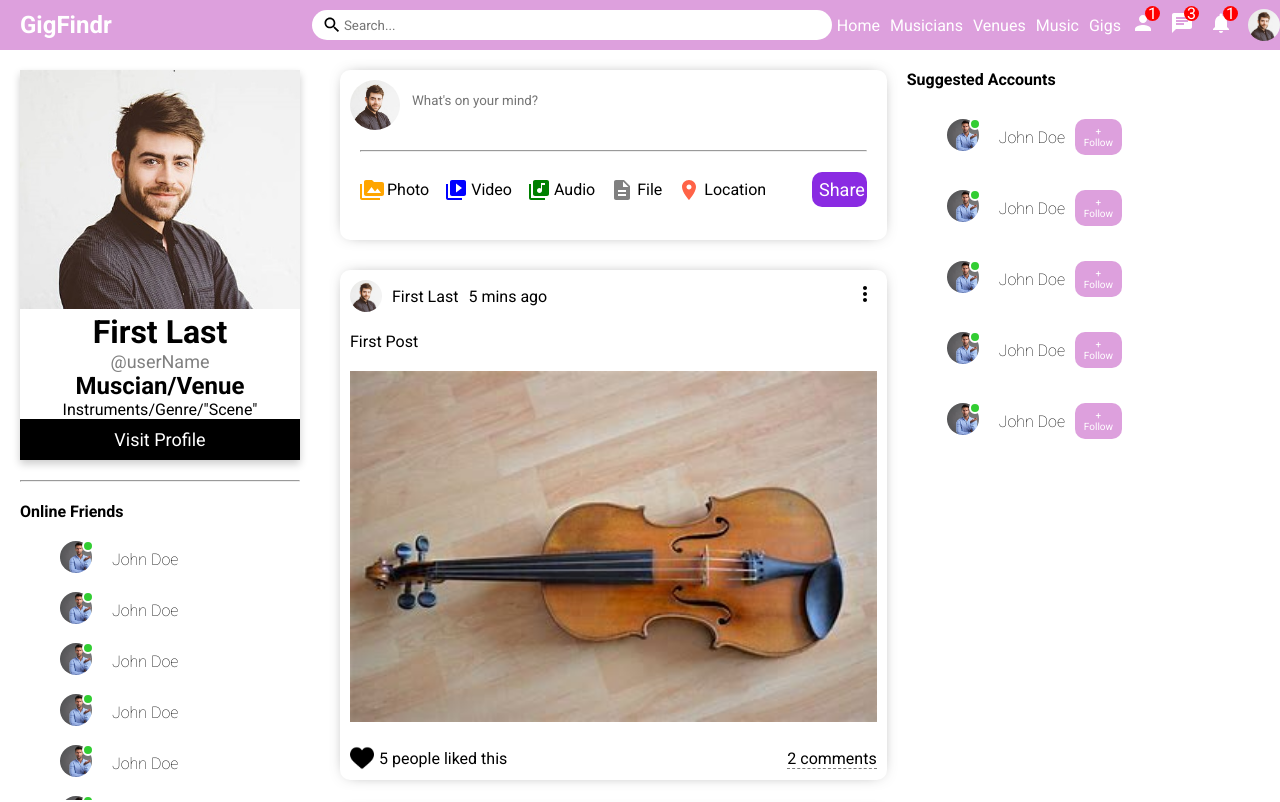
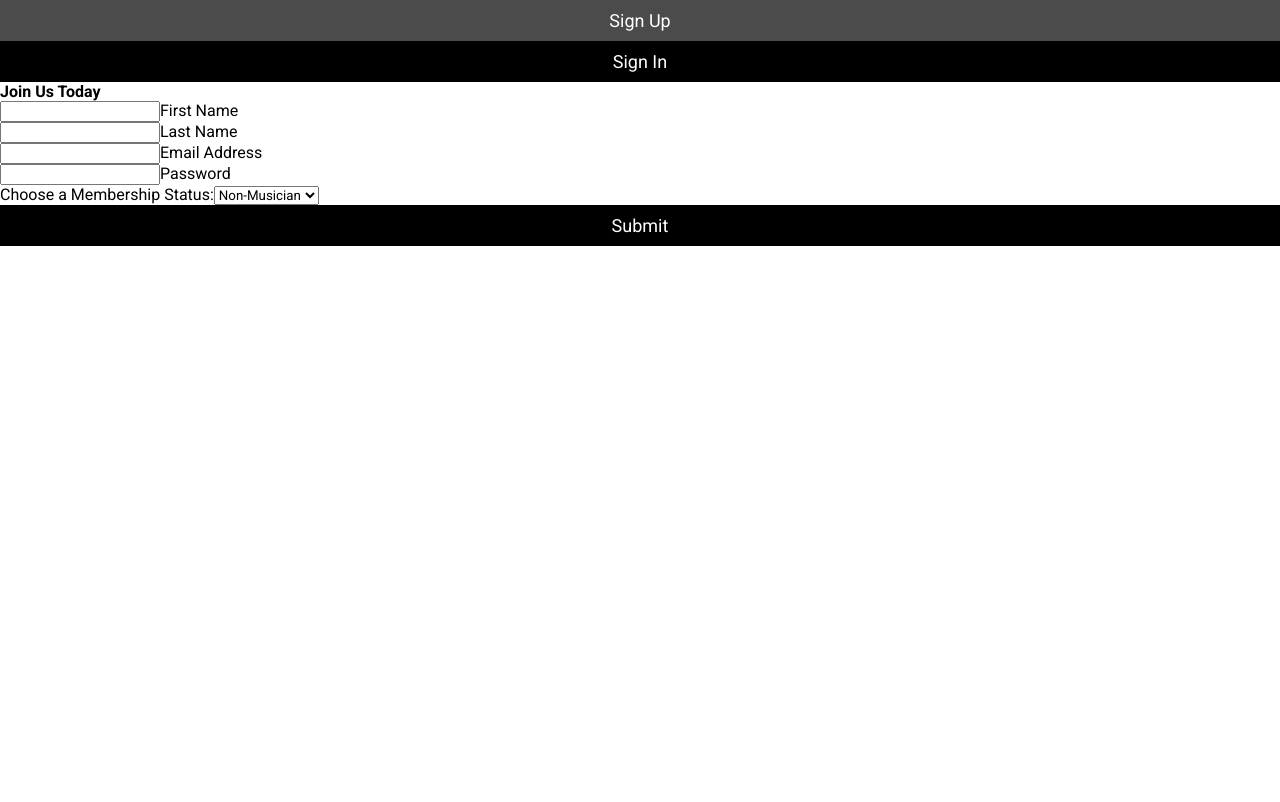
Before and after one commit to omerfarukbasar/GigFindr-Software-Eng, a React (Create React App) app in the folder gf-app/: page / in a window 1280 px wide. Shown: the top 802 px of the page. Built offline with nearby package versions, Linux system fonts and the light colour scheme.

Commit message:
Create Login Page

```diff
--- a/gf-app/src/App.js
+++ b/gf-app/src/App.js
@@ -1,7 +1,11 @@
 import Home from "./pages/Home/Home";
+import Login from "./pages/Login/Login";
 
 function App() {
-  return <Home/>;
+  return (
+  /*<Home/>*/
+    <Login/>
+    );
 }
 
 export default App;
--- /dev/null
+++ b/gf-app/src/pages/Login/Login.css
@@ -0,0 +1,27 @@
+/* Body */
+* {}
+body {}
+
+/* Form */
+.formContainer {}
+.formHeader {}
+.headerButton{}
+.formBody{}
+.formFooter {}
+.saveForm{}
+
+/* Form Specifics */
+.headerText{}
+.firstName{}
+.inputLabel{}
+.lastName{}
+.inputSection{}
+.emailAddress{}
+.password{}
+
+/* Sign Up */
+.signUpContainer{}
+.inputSectionSplit{}
+
+/* Sign In */
+.signInContainer{}
--- /dev/null
+++ b/gf-app/src/pages/Login/Login.jsx
@@ -0,0 +1,113 @@
+/*
+Insipired by https://codepen.io/ehermanson/pen/KwKWEv
+*/
+
+import React from "react";
+const { Component } = React;
+
+class App extends Component {
+  constructor(props) {
+    super(props)
+    this.state = {
+      newUser: true,
+      right: 0,
+    }
+  }
+
+  handleClick(button) {
+    if(this.state.newUser && button != 'signUp') {
+      this.setState({newUser: false})
+    } else if(!this.state.newUser && button != 'signIn') {
+      this.setState({newUser: true})
+    }
+  }
+
+
+  render() {
+    return(
+           <div className='formContainer'>
+              <div className='formHeader'>
+                  <div
+                    className={ this.state.newUser ? 'headerActive' : 'headerInActive' }
+                    onClick={() => this.handleClick('signUp')}
+                    >
+                    <button className='headerButton'> Sign Up </button>
+                  </div>
+                  <div
+                    className={ this.state.newUser ? 'headerInActive' : 'headerActive' }
+                    onClick={() => this.handleClick('signIn')}
+                    >
+                    <button className='headerButton'> Sign In </button>
+                  </div>
+              </div>
+              <div className='formBody'>
+                {
+                  this.state.newUser ? <SignUp />: <SignIn />
+                }
+              </div>
+              <div className='formFooter'>
+                <button className='saveForm'> { this.state.newUser ? 'Submit' : 'Login'} </button>
+              </div>
+           </div>
+    )
+  }
+}
+
+
+class SignUp extends Component {
+  render() {
+    return(
+      <div className='signUpContainer'>
+        <h4 className='headerText'>Join Us Today</h4>
+        <div className='inputSectionSplit'>
+          <input type='text' className='firstName' required/>
+          <label className='inputLabel'>First Name</label>
+        </div>
+        <div className='inputSectionSplit'>
+          <input type='text' className='lastName' required/>
+          <label className='inputLabel'>Last Name</label>
+        </div>
+        <div className='inputSection'>
+          <input type='text' className='emailAddress' required/>
+          <label className='inputLabel'>Email Address</label>
+        </div>
+        <div className='inputSection'>
+          <input type='password' className='password' required/>
+          <label className='inputLabel'>Password</label>
+        </div>
+        <div className="inputSection">
+        <label for="userType">Choose a Membership Status:</label>
+        <select name="userType" id="userType">
+          <option value="non-musician">Non-Musician</option>
+          <option value="musician">Musician</option>
+          <option value="venue">Venue</option>
+        </select>
+        </div>
+      </div>
+    )
+  }
+}
+
+class SignIn extends Component {
+  render() {
+    return(
+      <div className='signInContainer'>
+        <h4 className='headerText'>Welcome Back</h4>
+        <div className='inputSection'>
+          <input type='text' className='userName' required/>
+          <label className='inputLabel'>User Name</label>
+        </div>
+        <div className='inputSection'>
+          <input type='text' className='password' required/>
+          <label className='inputLabel'>Password</label>
+        </div>
+
+      </div>
+    )
+  }
+}
+
+export default function Post() {
+  return (<App />);
+
+}
```
